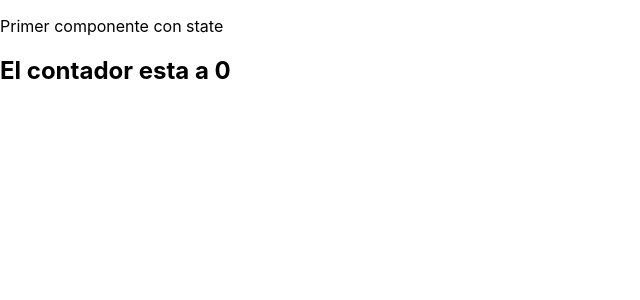
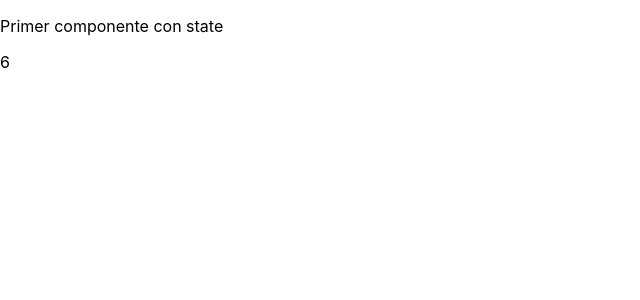
Before and after one commit to Ces1980/ConceptosPracticasReact, a React (Create React App) app: page / in a window 1280 px wide. Shown: the top 300 px of the page, without its empty margins (0-640 px from the left). Built offline with nearby package versions, Linux system fonts and the light colour scheme.

Commit message:
State: Actualización del estado mediante setState()

```diff
--- a/src/App.js
+++ b/src/App.js
@@ -2,22 +2,29 @@ import React, {Component} from "react";
 
 
 class Contador extends Component{
- state = {contador: 0}
+constructor(){
+  super()
+  this.state = {contador: 1}
+  setInterval(() => {
+    this.setState({contador: this.state.contador +1})
+  },1000)
+}
   render(){
-  return(
-      <div>
-        <h2>El contador esta a {this.state.contador}</h2>
-      </div>
-  )
+  return <span>{this.state.contador}</span>
   }
 }
 
+/**Un componente se debe de tratar como información inmutable
+ * Se puede codificar mediante la función setState
+ * y es asincrono
+ */
+
 class App extends Component{
   render(){
-    return (
+    return(
       <div className="App">
-        <p>Primer componente con state</p>
-        <Contador></Contador>
+          <p>Primer componente con state</p>
+          <Contador></Contador>
       </div>
     )
   }
```
